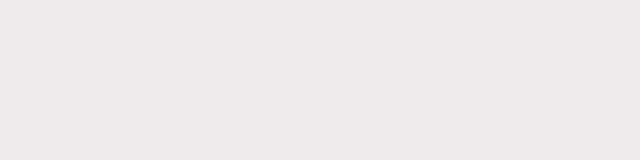
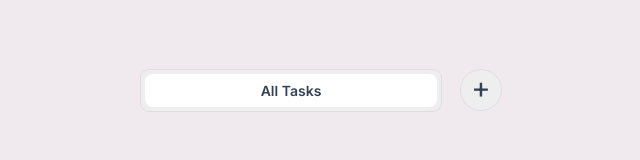
Before and after one commit to philip-ttz/to_do_list, a website built with webpack: page src/template.html in a window 1280 px wide. Shown: the whole page, without its empty margins (319-959 px from the left). Built offline with nearby package versions, Linux system fonts and the light colour scheme.

Commit message:
heading layout

```diff
--- a/src/styles/index.css
+++ b/src/styles/index.css
@@ -1,14 +1,138 @@
-*{
+* {
     margin: 0;
     padding: 0;
     box-sizing: border-box;
     font-family: Inter, 'Inter', 'Courier New', Courier, monospace;
 }
 
-*, *::before, *::after{
+*,
+*::before,
+*::after {
     box-sizing: inherit;
 }
 
-body{
+body {
     background-color: #F0EAEF;
+    display: flex;
+    flex-direction: column;
+    align-items: center;
+    padding: 40px;
 }
+
+header {
+    display: flex;
+    justify-content: center;
+    align-items: center;
+    width: 100%;
+    height: 100px;
+    background-color: #F0EAEF;
+    gap: 20px;
+}
+
+/* From Uiverse.io by Yaya12085 */
+.radio-inputs {
+    position: relative;
+    display: flex;
+    flex-wrap: wrap;
+    border-radius: 0.5rem;
+    background-color: #EEE;
+    box-sizing: border-box;
+    box-shadow: 0 0 0px 1px rgba(0, 0, 0, 0.06);
+    padding: 0.25rem;
+    min-width: 300px;
+    font-size: 14px;
+    gap: 1rem;
+}
+
+.radio-inputs .radio {
+    flex: 1 1 auto;
+    text-align: center;
+}
+
+.radio-inputs .radio input {
+    display: none;
+}
+
+.radio-inputs .radio .name {
+    display: flex;
+    cursor: pointer;
+    align-items: center;
+    justify-content: center;
+    border-radius: 0.5rem;
+    border: none;
+    padding: .5rem 0;
+    color: rgba(51, 65, 85, 1);
+    transition: all .15s ease-in-out;
+}
+
+.radio-inputs .radio input:checked+.name {
+    background-color: #fff;
+    font-weight: 600;
+}
+
+/* From Uiverse.io by Yaya12085 */
+.Btn {
+    display: flex;
+    align-items: center;
+    justify-content: flex-start;
+    width: 40px;
+    height: 40px;
+    border-radius: calc(40px/2);
+    border: none;
+    cursor: pointer;
+    position: relative;
+    overflow: hidden;
+    transition-duration: .3s;
+    box-shadow: 0 0 0px 1px rgba(0, 0, 0, 0.06);
+    background-color: #EEE;
+}
+
+/* plus sign */
+.sign {
+    width: 100%;
+    font-size: 2.2em;
+    color: rgba(51, 65, 85, 1);
+    transition-duration: .3s;
+    display: flex;
+    align-items: center;
+    justify-content: center;
+    padding-bottom: 5px;
+}
+
+/* text */
+.text {
+    position: absolute;
+    right: 0%;
+    width: 0%;
+    opacity: 0;
+    color: rgba(51, 65, 85, 1);
+    font-size: 16px;
+    font-weight: 600;
+    transition-duration: .3s;
+}
+
+/* hover effect on button width */
+.Btn:hover {
+    width: 125px;
+    transition-duration: .3s;
+}
+
+.Btn:hover .sign {
+    width: 30%;
+    transition-duration: .3s;
+    padding-left: 10px;
+    padding-bottom: 5px;
+}
+
+/* hover effect button's text */
+.Btn:hover .text {
+    opacity: 1;
+    width: 70%;
+    transition-duration: .3s;
+    padding-right: 5px;
+}
+
+/* button click effect*/
+.Btn:active {
+    transform: scale(0.95);
+}
--- a/src/template.html
+++ b/src/template.html
@@ -1,13 +1,36 @@
 <!DOCTYPE html>
 <html lang="en">
+
 <head>
     <meta charset="UTF-8">
     <meta name="viewport" content="width=device-width, initial-scale=1.0">
-    <title>Document</title>
+    <title>To-Do-List</title>
     <link rel="preconnect" href="https://fonts.googleapis.com">
     <link rel="preconnect" href="https://fonts.gstatic.com" crossorigin>
-    <link href="https://fonts.googleapis.com/css2?family=Inter:ital,opsz,wght@0,14..32,100..900;1,14..32,100..900&display=swap" rel="stylesheet">
+    <link
+        href="https://fonts.googleapis.com/css2?family=Inter:ital,opsz,wght@0,14..32,100..900;1,14..32,100..900&display=swap"
+        rel="stylesheet">
 </head>
+
 <body>
+    <!-- From Uiverse.io by Yaya12085 -->
+    <header>
+        <div class="radio-inputs">
+            <label class="radio">
+                <input type="radio" name="radio" checked="">
+                <span class="name">All Tasks</span>
+            </label>
+        </div>
+        <div class="add-project">
+            <!-- From Uiverse.io by vinodjangid07 -->
+            <button class="Btn">
+
+                <div class="sign">+</div>
+
+                <div class="text">Project</div>
+            </button>
+        </div>
+    </header>
 </body>
+
 </html>
```
Also changed, not shown: 1 other file.
